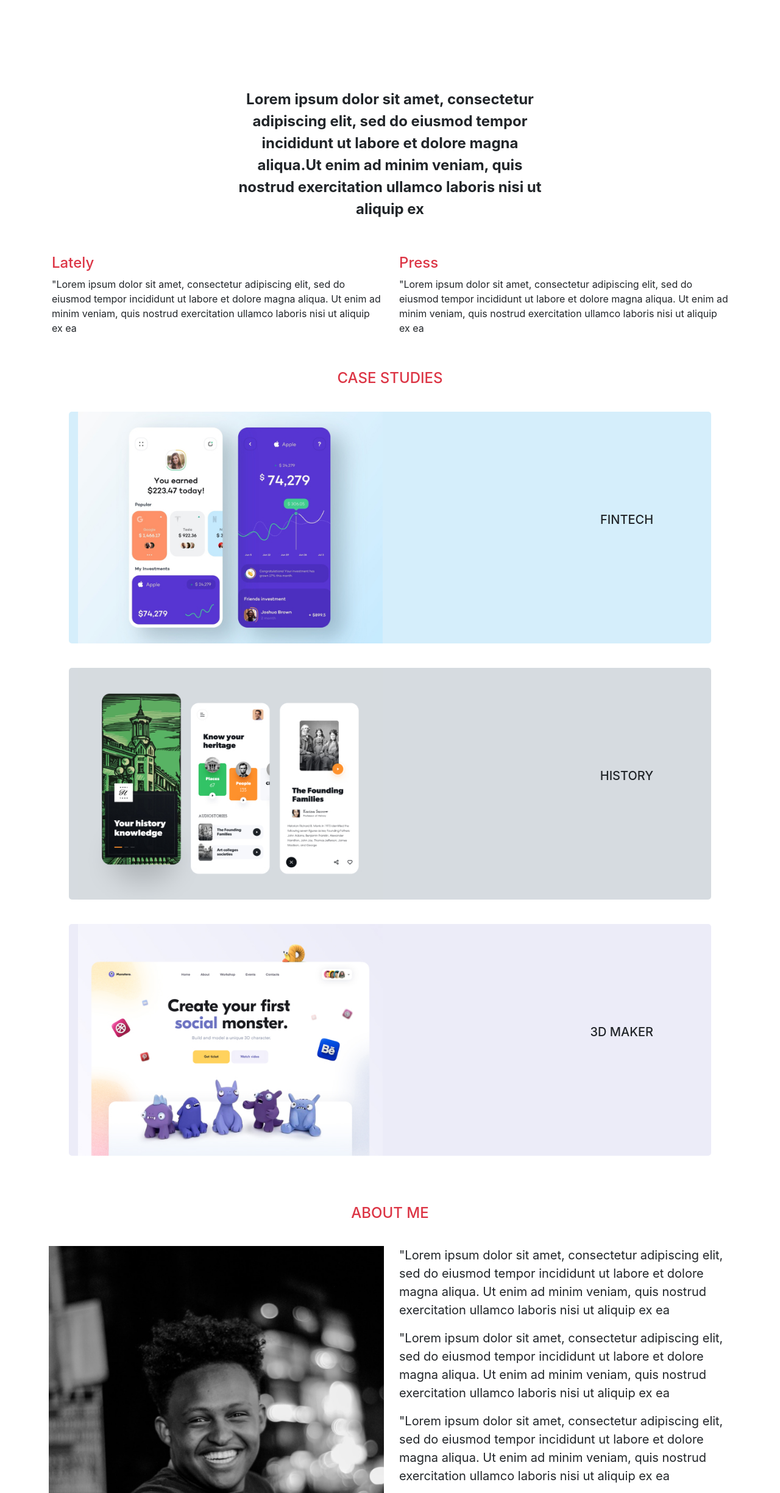
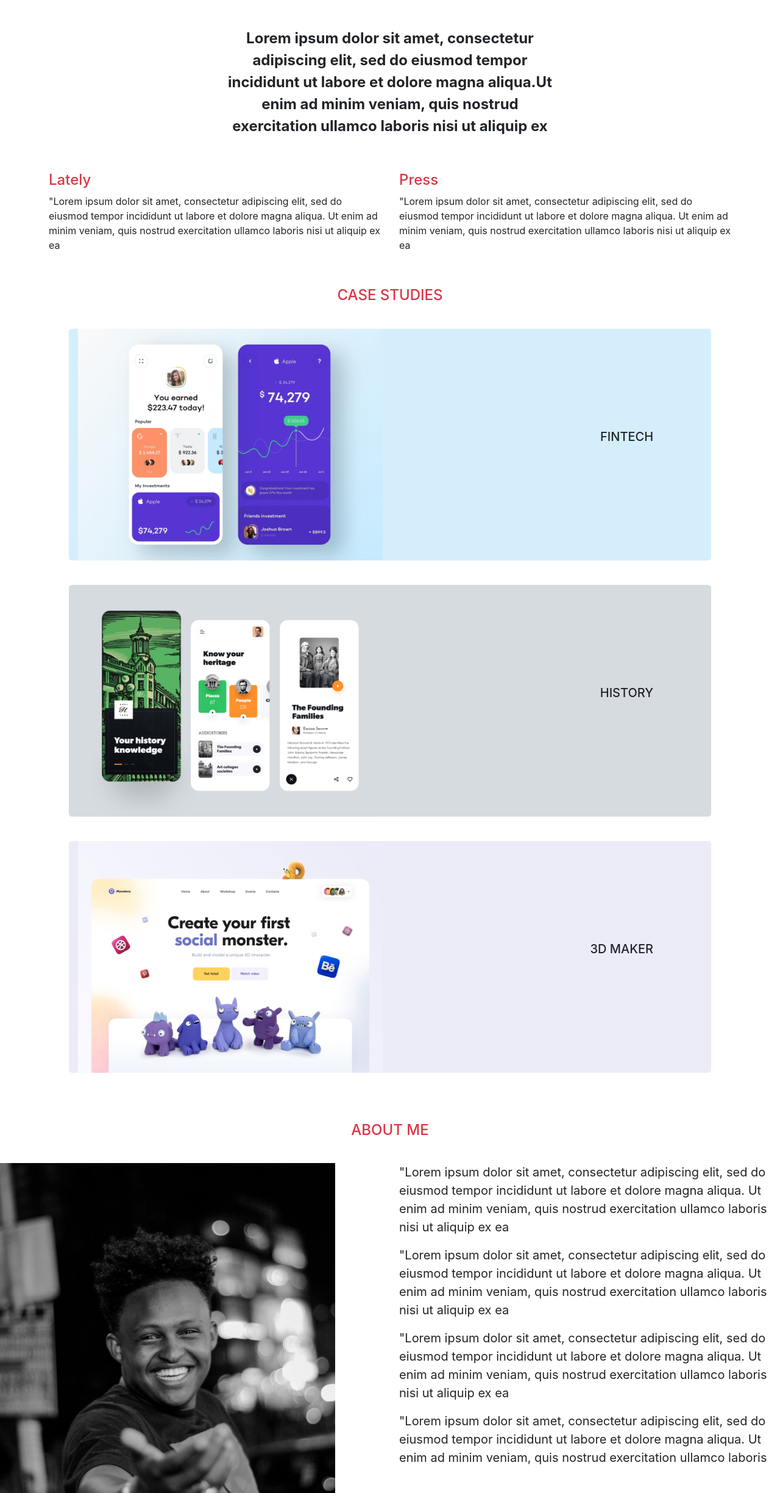
Before and after one commit to Ehize/template_env, a plain HTML site: page Bootsite/index.html in a window 1280 px wide. Shown: the part 51-2499 px from the top of the page at 61% size. Drawn offline with nearby package versions, Linux system fonts and the light colour scheme.

Commit message:
Update index.html

```diff
--- a/Bootsite/index.html
+++ b/Bootsite/index.html
@@ -41,7 +41,7 @@
   </div>
 </nav>
 
-<div class="container">
+<div class="container-fluid">
  <div class="text-center hidden-xs">
   <p class="font-weight-bold">Lorem ipsum dolor sit amet, consectetur adipiscing elit, sed do eiusmod tempor incididunt ut labore et dolore magna aliqua.Ut enim ad minim veniam, quis nostrud exercitation ullamco laboris nisi ut aliquip ex</p>
 </div>
@@ -90,7 +90,7 @@
 <h4 class="text-danger text-center">ABOUT ME</h4>
 
 
-<div class="row justify-content-md-center">
+<div class="row">
 
 <div class="col-sm-6">
 <img class="img-responsive float-center img-about" src="images/About-me.jpg">
```
